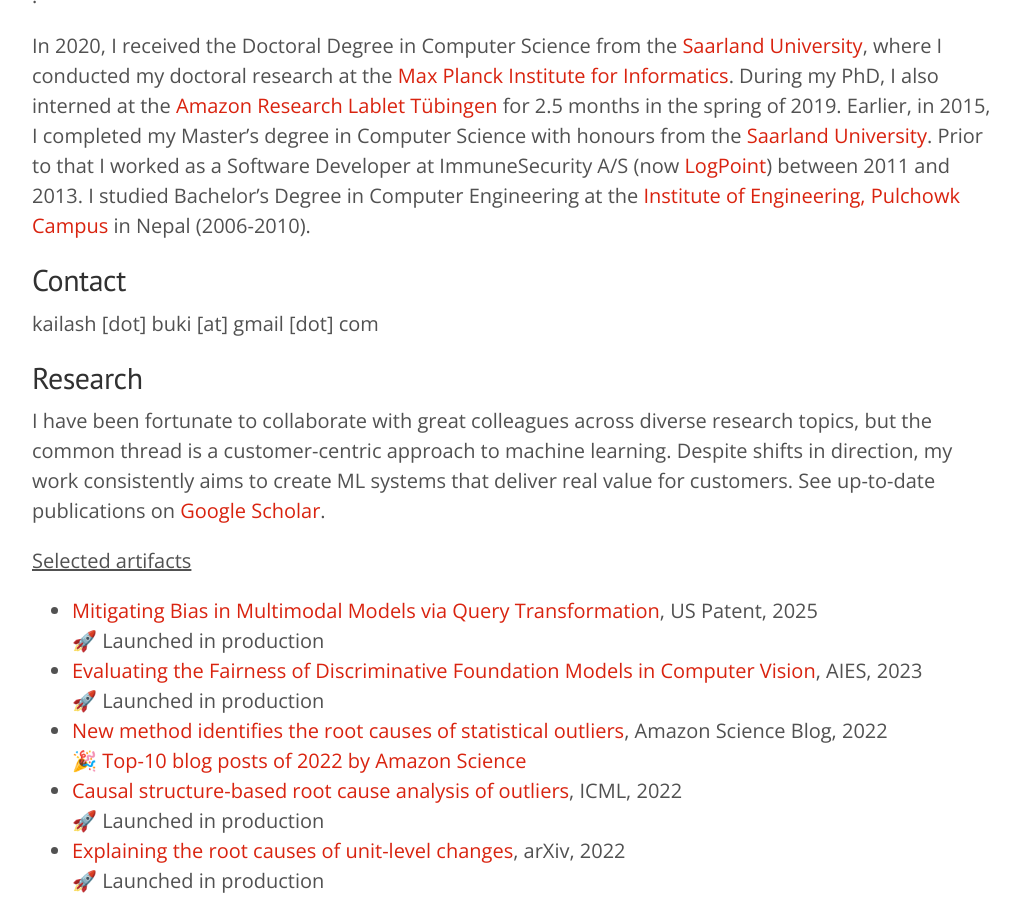
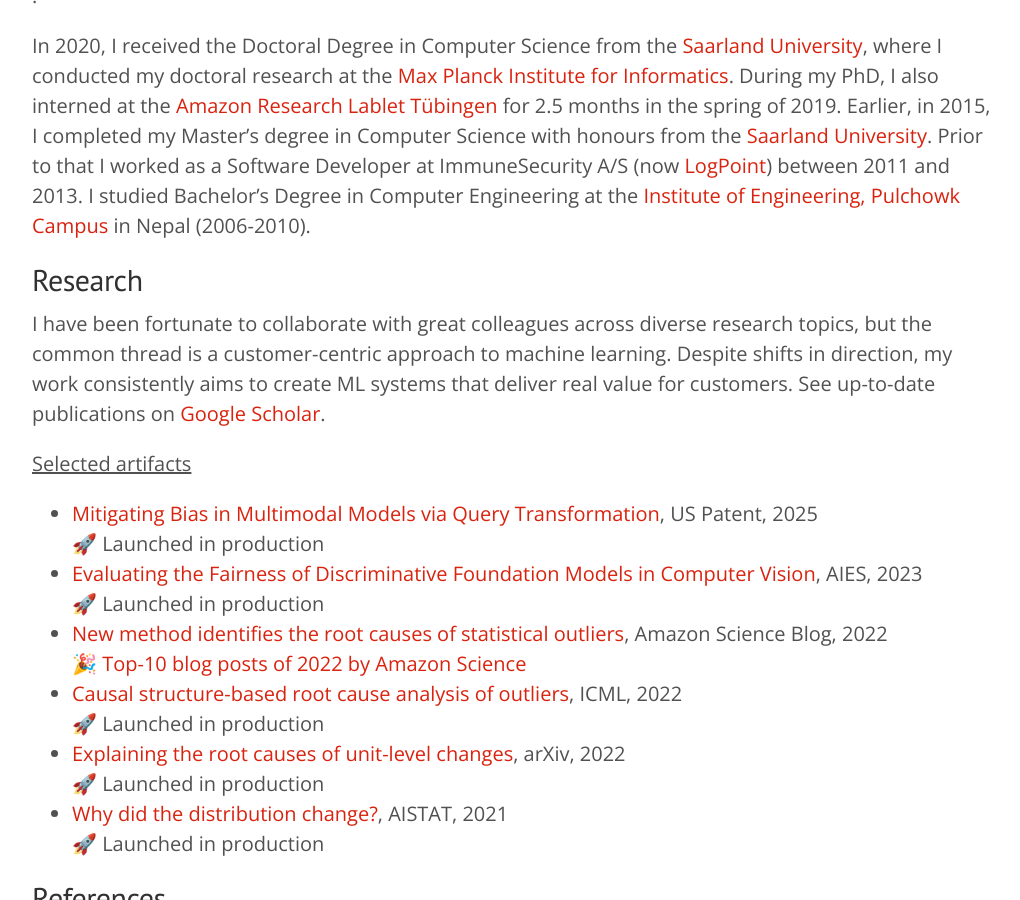
Before and after one commit to kailashbuki/kailashbuki.github.io, a Jekyll site: the page built from index.md, in a window 1280 px wide and 900 px high, scrolled down 1402 px. Shown: the whole window, without its empty margins (128-1148 px from the left). Built offline with Jekyll 4.4.1, drawn with Linux system fonts in a browser that asks for light colours.

Commit message:
remove contact

```diff
--- a/index.md
+++ b/index.md
@@ -19,10 +19,6 @@
 
 In 2020, I received the Doctoral Degree in Computer Science from the [Saarland University](https://saarland-informatics-campus.de/), where I conducted my doctoral research at the [Max Planck Institute for Informatics](https://www.mpi-inf.mpg.de/home). During my PhD, I also interned at the [Amazon Research Lablet Tübingen](https://www.amazon.science/latest-news/amazons-fourth-r-d-center-in-germany-is-dedicated-to-open-ai-research) for 2.5 months in the spring of 2019. Earlier, in 2015, I completed my Master’s degree in Computer Science with honours from the [Saarland University](https://saarland-informatics-campus.de/). Prior to that I worked as a Software Developer at ImmuneSecurity A/S (now [LogPoint](https://www.logpoint.com/en/)) between 2011 and 2013.
 I studied Bachelor's Degree in Computer Engineering at the [Institute of Engineering, Pulchowk Campus](https://pcampus.edu.np/) in Nepal (2006-2010).
-
-## Contact
-
-kailash [dot] buki [at] gmail [dot] com
 
 ## Research
 
```
